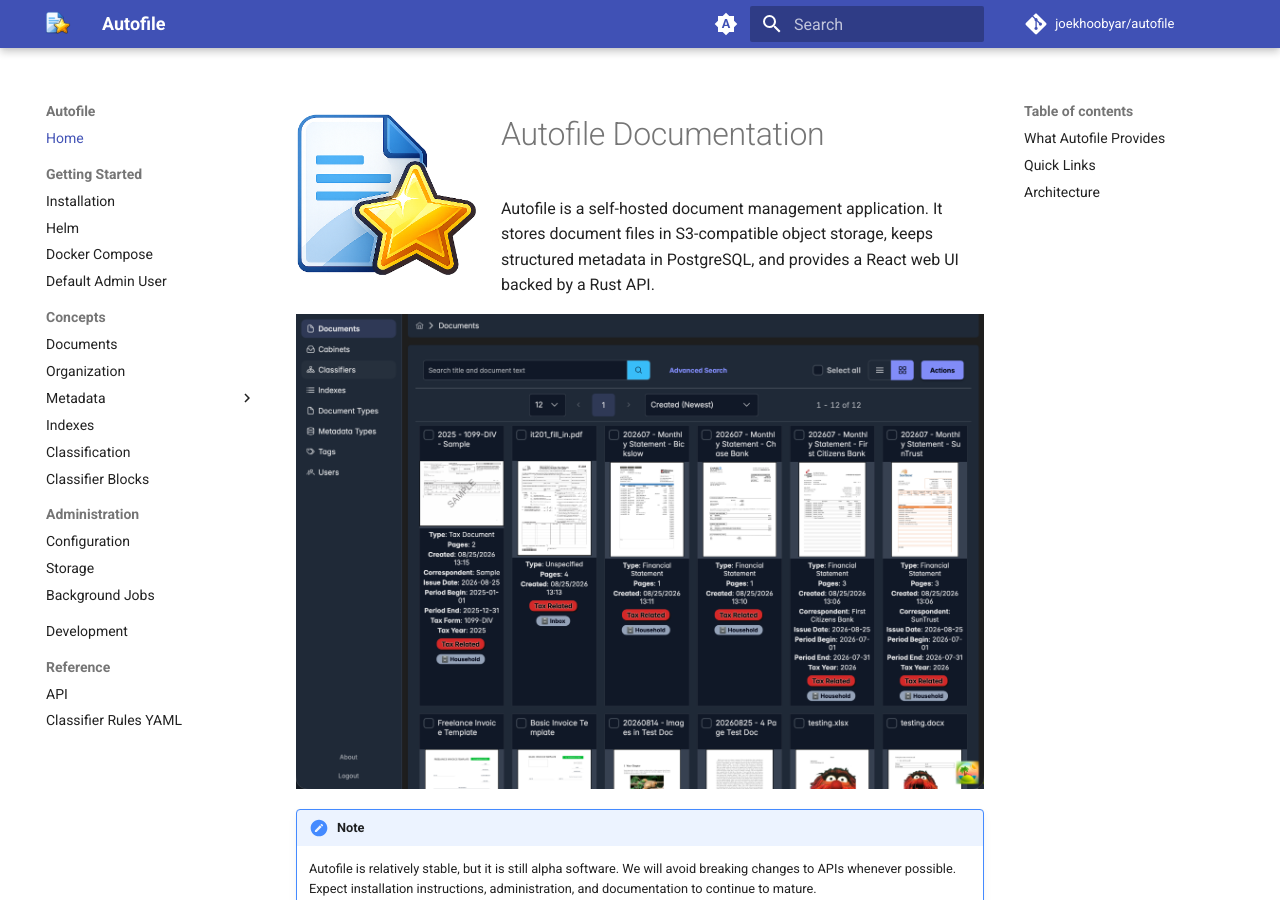
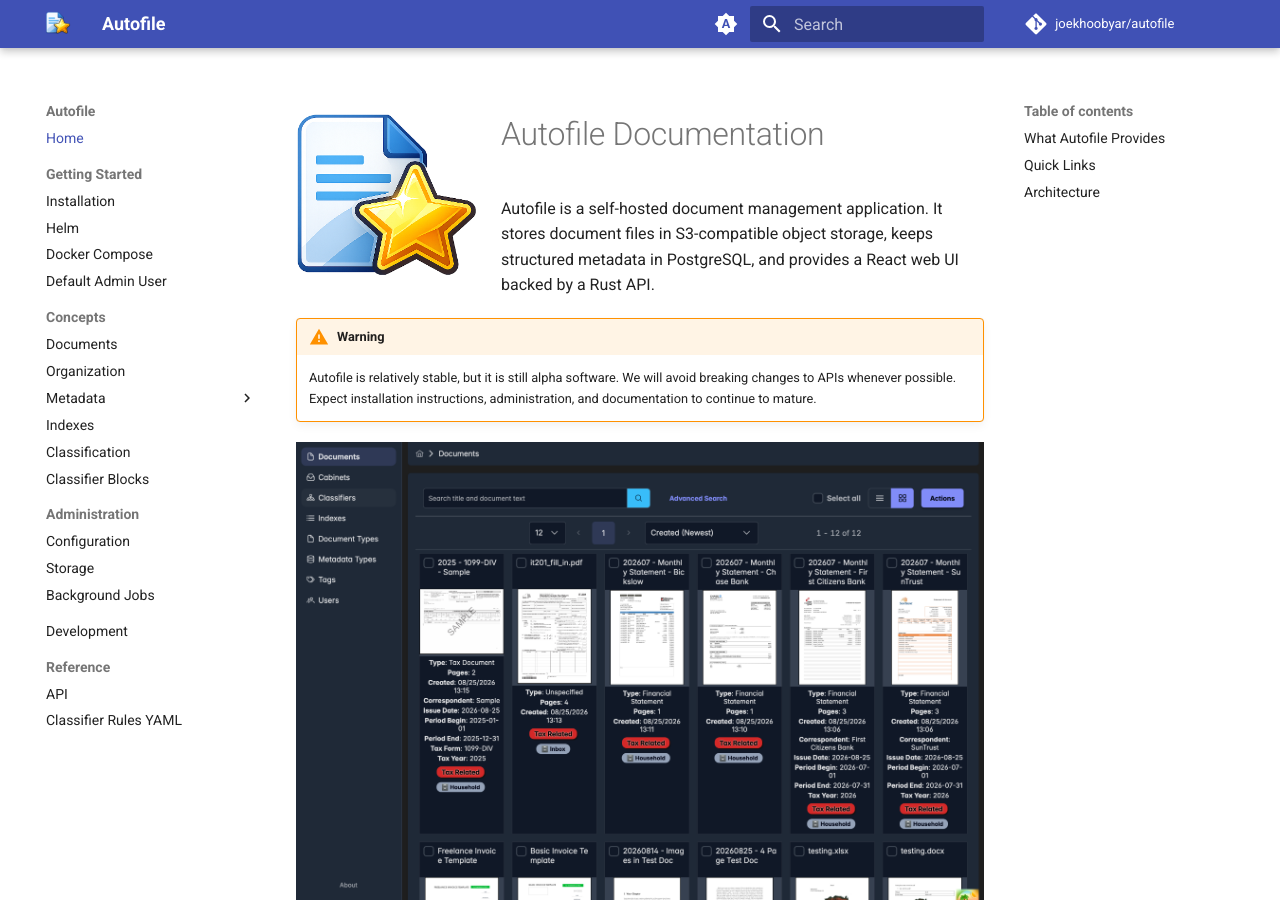
Before and after one commit to joekhoobyar/autofile, an MkDocs documentation site: the page built from docs/index.md, in a window 1280 px wide and 900 px high. Built offline with MkDocs 1.6.1 and Material for MkDocs 9.7.7, drawn with Linux system fonts in a browser that asks for light colours; comment, search, counter and statistics services are not loaded.

Commit message:
docs: more updates

```diff
--- a/docs/index.md
+++ b/docs/index.md
@@ -4,10 +4,10 @@
 
 Autofile is a self-hosted document management application. It stores document files in S3-compatible object storage, keeps structured metadata in PostgreSQL, and provides a React web UI backed by a Rust API.
 
+!!! warning Alpha software
+    Autofile is relatively stable, but it is still alpha software. We will avoid breaking changes to APIs whenever possible. Expect installation instructions, administration, and documentation to continue to mature.
+
 ![document grid basic](assets/document-grid-basic.png){ align=left width="100%" style="margin: 0 0 1rem 0;" }
-
-!!! note Alpha software
-    Autofile is relatively stable, but it is still alpha software. We will avoid breaking changes to APIs whenever possible. Expect installation instructions, administration, and documentation to continue to mature.
 
 ## What Autofile Provides
 
```
